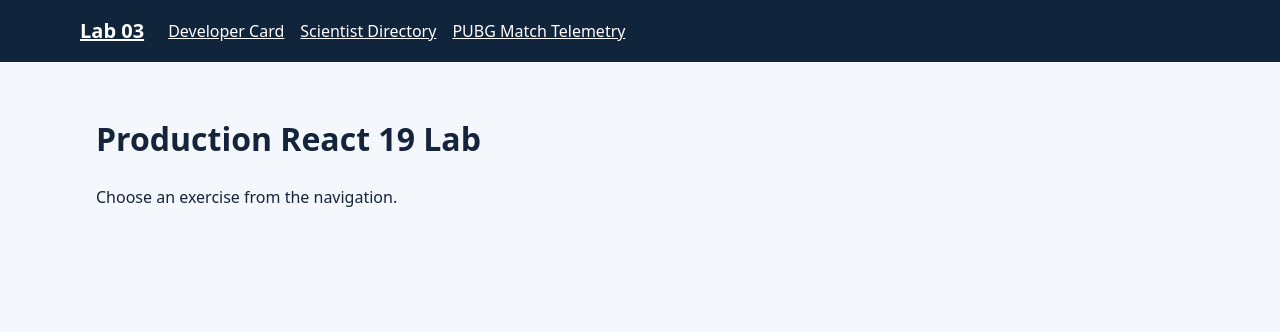
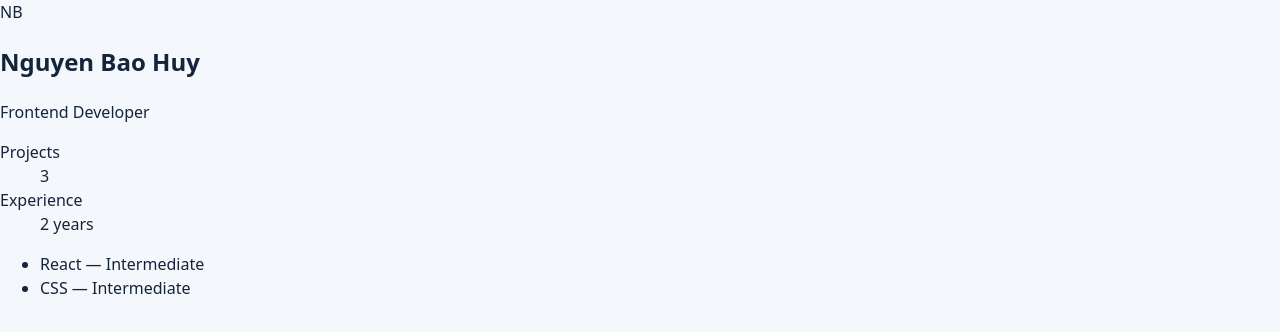
Before and after one commit to Bo-hwi/lab03-web-application, a React (Vite) app: page / in a window 1280 px wide. Shown: the top 332 px of the page. Built offline with nearby package versions, Linux system fonts and the light colour scheme.

Commit message:
feat(ex1): implement semantic DeveloperCard and SkillBadge

```diff
--- a/src/App.jsx
+++ b/src/App.jsx
@@ -1,42 +1,10 @@
-import { DeveloperCard } from "./exercises/DeveloperCard.jsx";
-import { useEffect, useState } from "react";
+import { DeveloperCard } from "./components/DeveloperCard.jsx";
 
-const exercises = [
-  { id: "developer", label: "Developer Card" },
-  { id: "scientists", label: "Scientist Directory" },
-  { id: "telemetry", label: "PUBG Match Telemetry" },
+const skills = [
+  { id: "react", name: "React", level: "Intermediate" },
+  { id: "css", name: "CSS", level: "Intermediate" },
 ];
 
-function currentPage() {
-  const page = window.location.hash.slice(1);
-  return exercises.some((item) => item.id === page) ? page : "home";
+export default function App() {
+  return <main><DeveloperCard metrics={{ Projects: 3, Experience: "2 years" }} skills={skills} /></main>;
 }
-
-export default function App() {
-  const [page, setPage] = useState(currentPage);
-
-  useEffect(() => {
-    const onHashChange = () => setPage(currentPage());
-    window.addEventListener("hashchange", onHashChange);
-    return () => window.removeEventListener("hashchange", onHashChange);
-  }, []);
-
-  return (
-    <>
-      <header className="site-header">
-        <a className="brand" href="#home">Lab 03</a>
-        <nav aria-label="Exercises">
-          <ul className="site-nav">
-            {exercises.map((item) => (
-              <li key={item.id}><a href={`#${item.id}`}>{item.label}</a></li>
-            ))}
-          </ul>
-        </nav>
-      </header>
-      <main id="main-content" className="page-shell">
-        <h1>{page === "home" ? "Production React 19 Lab" : exercises.find((item) => item.id === page)?.label}</h1>
-        {page === "developer" ? <DeveloperCard /> : <p>Choose an exercise from the navigation.</p>}
-      </main>
-    </>
-  );
-}
--- /dev/null
+++ b/src/components/DeveloperCard.jsx
@@ -0,0 +1,44 @@
+import { Fragment, useId, useState } from "react";
+import { SkillBadge } from "./SkillBadge.jsx";
+
+export function DeveloperCard({
+  fullName = "Nguyen Bao Huy",
+  role = "Frontend Developer",
+  avatarUrl = "",
+  metrics = {},
+  skills = [],
+}) {
+  const headingId = useId();
+  const [failedUrl, setFailedUrl] = useState(null);
+  const initials = fullName.trim().split(/\s+/).filter(Boolean).slice(0, 2)
+    .map((part) => part[0].toUpperCase()).join("");
+  let secureAvatar = false;
+  try {
+    secureAvatar = new URL(avatarUrl).protocol === "https:";
+  } catch {
+    secureAvatar = false;
+  }
+
+  return (
+    <article aria-labelledby={headingId}>
+      <header>
+        {secureAvatar && failedUrl !== avatarUrl ? (
+          <img src={avatarUrl} width="80" height="80" alt={`Portrait of ${fullName}`}
+            onError={() => setFailedUrl(avatarUrl)} />
+        ) : <span aria-label={`Initials for ${fullName}`}>{initials}</span>}
+        <hgroup>
+          <h2 id={headingId}>{fullName}</h2>
+          <p>{role}</p>
+        </hgroup>
+      </header>
+      <dl>
+        {Object.entries(metrics).map(([k, value]) => (
+          <Fragment key={k}><dt>{k}</dt><dd>{value}</dd></Fragment>
+        ))}
+      </dl>
+      <ul aria-label="Skills">
+        {skills.map((skill) => <SkillBadge key={skill.id} skill={skill} />)}
+      </ul>
+    </article>
+  );
+}
--- /dev/null
+++ b/src/components/SkillBadge.jsx
@@ -0,0 +1,3 @@
+export function SkillBadge({ skill }) {
+  return <li>{skill.name} — {skill.level}</li>;
+}
```
Also changed, not shown: 1 other file (tests, documents, lock files or other folders).
